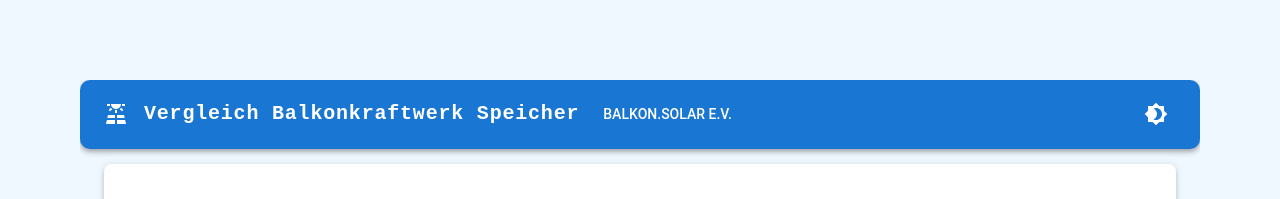
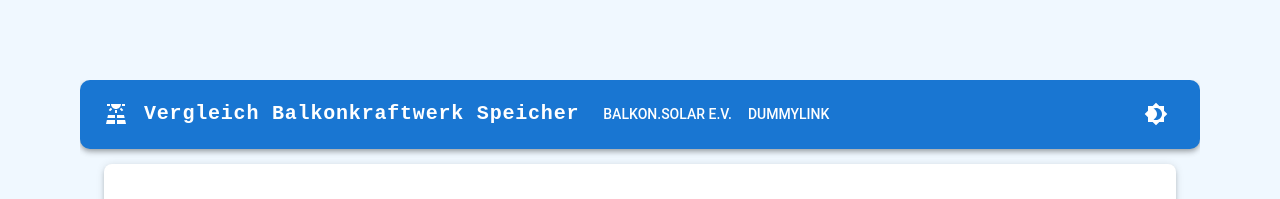
Before and after one commit to shortaktien/balkonkraftwerkvergleich24, a Next.js app in the folder balkonkraftwerk-vergleich24/: page / in a window 1280 px wide. Shown: the top 199 px of the page. Built offline with nearby package versions, Linux system fonts and the light colour scheme.

Commit message:
korrektur des headers: bei kleinen bildschirmen, kommt jetzt das richtige menü

```diff
--- a/balkonkraftwerk-vergleich24/app/Header.js
+++ b/balkonkraftwerk-vergleich24/app/Header.js
@@ -1,13 +1,17 @@
 "use client";
 
 import * as React from "react";
-import { AppBar, Box, Toolbar, IconButton, Typography, Container, Button, Link } from "@mui/material";
+import { AppBar, Box, Toolbar, IconButton, Typography, Container, Button, Link, Drawer, List, ListItem, ListItemButton, ListItemText } from "@mui/material";
 import SolarPowerIcon from "@mui/icons-material/SolarPower";
 import Brightness4Icon from "@mui/icons-material/Brightness4";
 import Brightness7Icon from "@mui/icons-material/Brightness7";
+import MenuIcon from "@mui/icons-material/Menu";
 import { motion } from "framer-motion";
 
-const pages = ["Dummy1"];
+const pages = [
+  { name: "Balkon.Solar e.V.", url: "https://balkon.solar/" },
+  { name: "Dummylink", url: "#" }
+];
 
 const SUN_COUNT = 20;
 
@@ -47,6 +51,12 @@ function RainEffect() {
 }
 
 export default function Header({ isDarkMode, toggleDarkMode }) {
+  const [mobileOpen, setMobileOpen] = React.useState(false);
+
+  const handleDrawerToggle = () => {
+    setMobileOpen(!mobileOpen);
+  };
+
   return (
     <Box sx={{ position: "relative", overflow: "hidden" }}>
       <RainEffect />
@@ -73,31 +83,54 @@ export default function Header({ isDarkMode, toggleDarkMode }) {
               </Typography>
             </Link>
 
-            {/* Navigation */}
+            {/* 🌟 Hamburger-Menü für kleine Bildschirme 🌟 */}
+            <Box sx={{ flexGrow: 1, display: { xs: "flex", md: "none" }, justifyContent: "flex-end" }}>
+              <IconButton color="inherit" onClick={handleDrawerToggle}>
+                <MenuIcon />
+              </IconButton>
+            </Box>
+
+            {/* 🌍 Navigation für große Bildschirme 🌍 */}
             <Box sx={{ flexGrow: 1, display: { xs: "none", md: "flex" } }}>
-              <Button
-                component="a"
-                href="https://balkon.solar/"
-                target="_blank"
-                rel="noopener noreferrer nofollow"
-                sx={{ my: 2, color: "white", display: "block", letterSpacing: "0rem"}}
-              >
-                Balkon.Solar e.V.
-              </Button>
-              {pages.slice(1).map((page) => (
-                <Button key={page} sx={{ my: 2, color: "white", display: "block" }}>
-                  {page}
+              {pages.map((page) => (
+                <Button
+                  key={page.name}
+                  component="a"
+                  href={page.url}
+                  target={page.url.startsWith("http") ? "_blank" : "_self"}
+                  rel={page.url.startsWith("http") ? "noopener noreferrer nofollow" : ""}
+                  sx={{ my: 2, color: "white", display: "block", letterSpacing: "0rem" }}
+                >
+                  {page.name}
                 </Button>
               ))}
             </Box>
 
-            {/* 🌑 **Dark Mode Toggle Button** */}
+            {/* 🌑 Dark Mode Toggle Button 🌞 */}
             <IconButton sx={{ ml: 1 }} onClick={toggleDarkMode} color="inherit">
               {isDarkMode ? <Brightness7Icon /> : <Brightness4Icon />}
             </IconButton>
           </Toolbar>
         </Container>
       </AppBar>
+
+      {/* 📌 Drawer für mobile Ansicht 📌 */}
+      <Drawer anchor="left" open={mobileOpen} onClose={handleDrawerToggle}>
+        <List sx={{ width: 250 }}>
+          {pages.map((page) => (
+            <ListItem key={page.name} disablePadding>
+              <ListItemButton
+                component="a"
+                href={page.url}
+                target={page.url.startsWith("http") ? "_blank" : "_self"}
+                rel={page.url.startsWith("http") ? "noopener noreferrer nofollow" : ""}
+              >
+                <ListItemText primary={page.name} />
+              </ListItemButton>
+            </ListItem>
+          ))}
+        </List>
+      </Drawer>
     </Box>
   );
 }
```
